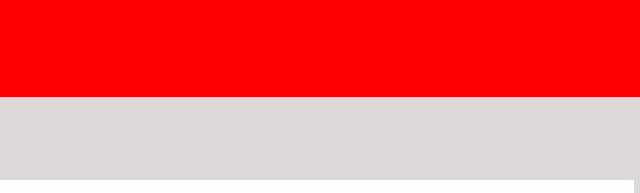
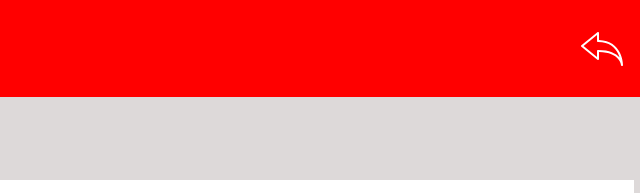
Before and after one commit to leandro-araujo-silva/Site-de-pizzaria, a plain HTML site: page pedido-aqui.html in a window 1280 px wide. Shown: the top 193 px of the page, 640-1280 px from the left. Drawn offline with Linux system fonts and the light colour scheme; grey boxes are pictures that could not be loaded.

Commit message:
Adicionando

```diff
--- a/_css/pedido.css
+++ b/_css/pedido.css
@@ -14,6 +14,10 @@ header {
   background-color: red;
   color: white;
   padding: 0.8rem;
+
+  display: flex;
+  align-items: center;
+  justify-content: space-between;
 }
 
 header h1 {
@@ -38,6 +42,10 @@ section {
   justify-content: space-evenly;
   margin-top: 0.6rem;
   border: 0.2rem solid white;
+}
+
+.back a img {
+  background-color: white;
 }
 
 div .prato {
@@ -70,3 +78,16 @@ div button:hover {
   background-color: #ccc;
   transition: 0.5s;
 }
+
+@media (max-width: 430px) {
+  section {
+    display: flex;
+    flex-direction: column-reverse;
+  }
+}
+
+@media (max-width:315px) {
+  .logo p {
+    width: 10rem;
+  }
+}
--- a/pedido-aqui.html
+++ b/pedido-aqui.html
@@ -9,8 +9,48 @@
   </head>
   <body>
     <header>
-      <h1>Jajá Pizzas</h1>
-      <p>Monte o seu pedido e receba em 15 minutos!</p>
+      <div class="logo">
+        <h1>Jajá Pizzas</h1>
+        <p>Monte o seu pedido e receba em 15 minutos!</p>
+      </div>
+
+      <div class="back">
+        <a href="index.html">
+          <svg
+            xmlns="http://www.w3.org/2000/svg"
+            x="0px"
+            y="0px"
+            width="50"
+            height="50"
+            viewBox="0 0 172 172"
+            style="fill: #000000"
+          >
+            <g
+              fill="none"
+              fill-rule="nonzero"
+              stroke="none"
+              stroke-width="1"
+              stroke-linecap="butt"
+              stroke-linejoin="miter"
+              stroke-miterlimit="10"
+              stroke-dasharray=""
+              stroke-dashoffset="0"
+              font-family="none"
+              font-weight="none"
+              font-size="none"
+              text-anchor="none"
+              style="mix-blend-mode: normal"
+            >
+              <path d="M0,172v-172h172v172z" fill="none"></path>
+              <g fill="#ffffff">
+                <path
+                  d="M71.81,37.84c-0.63156,0.08063 -1.22281,0.34938 -1.72,0.7525l-55.04,44.72c-0.81969,0.65844 -1.29,1.63938 -1.29,2.6875c0,1.04813 0.47031,2.02906 1.29,2.6875l55.04,44.72c1.03469,0.83313 2.44563,0.99438 3.64156,0.41656c1.19594,-0.57781 1.94844,-1.78719 1.94844,-3.10406v-23.7575c36.48281,0.73906 55.3625,11.70406 65.0375,22.575c9.84969,11.08594 10.61563,21.5 10.6425,21.8225v0.215c0.05375,1.89469 1.65281,3.38625 3.5475,3.3325c1.89469,-0.05375 3.38625,-1.65281 3.3325,-3.5475v-0.215v-0.215c-0.01344,-0.65844 -0.38969,-21.24469 -11.0725,-42.355c-10.535,-20.82812 -31.88719,-41.79062 -71.4875,-43v-24.295c0.01344,-0.99437 -0.41656,-1.935 -1.15562,-2.59344c-0.73906,-0.65844 -1.73344,-0.9675 -2.71438,-0.84656zM68.8,48.4825v20.3175c0,1.89469 1.54531,3.44 3.44,3.44c39.60031,0 58.76219,19.51125 68.8,39.345c2.55313,5.0525 4.46125,10.105 5.9125,14.835c-0.40312,-0.48375 -0.645,-0.91375 -1.075,-1.3975c-11.40844,-12.83281 -33.20406,-25.2625 -73.6375,-25.2625c-1.89469,0 -3.44,1.54531 -3.44,3.44v20.3175l-46.1175,-37.5175z"
+                ></path>
+              </g>
+            </g>
+          </svg>
+        </a>
+      </div>
     </header>
     <main>
       <div class="dish">
```
Also changed, not shown: 1 other file.
